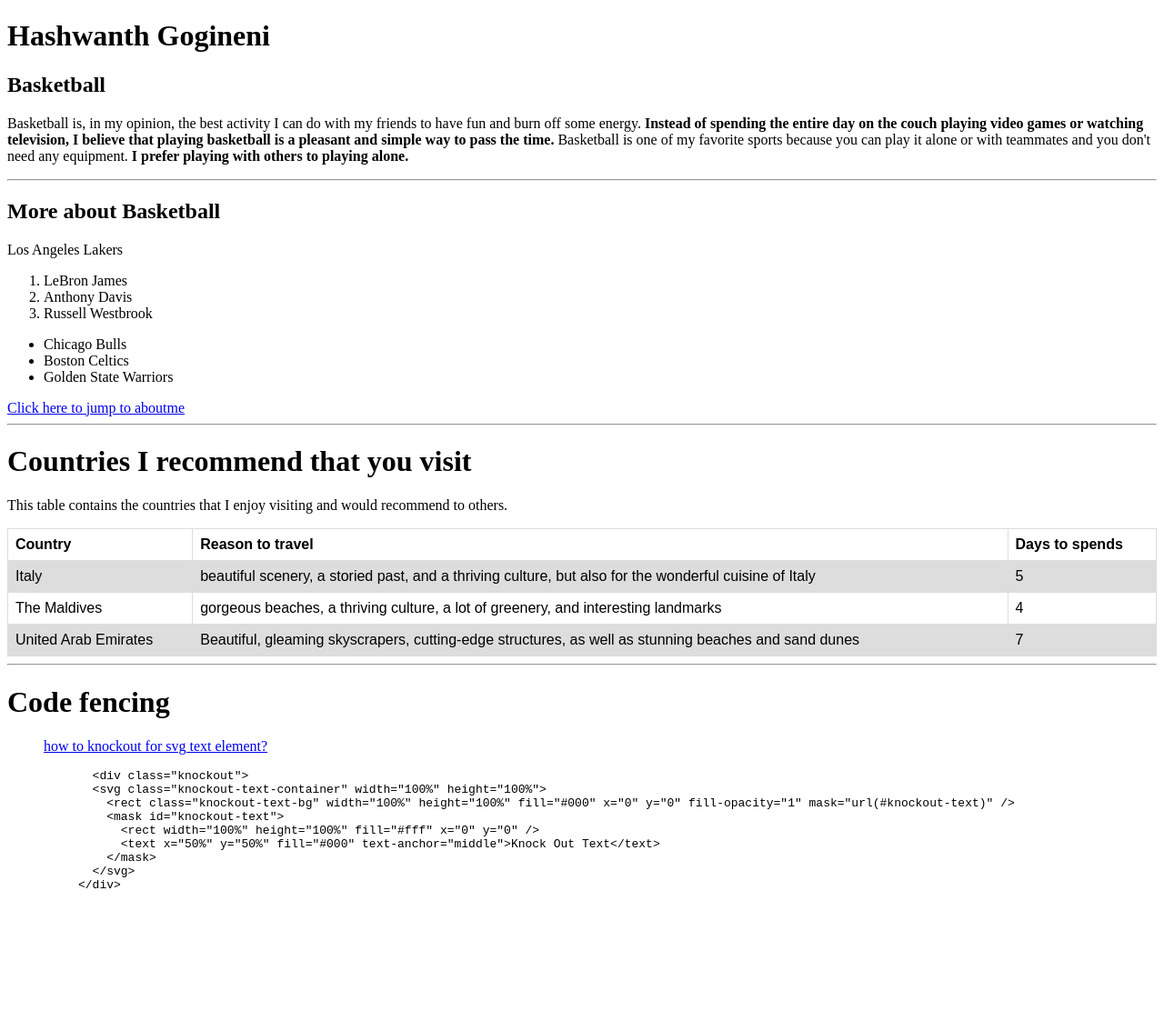
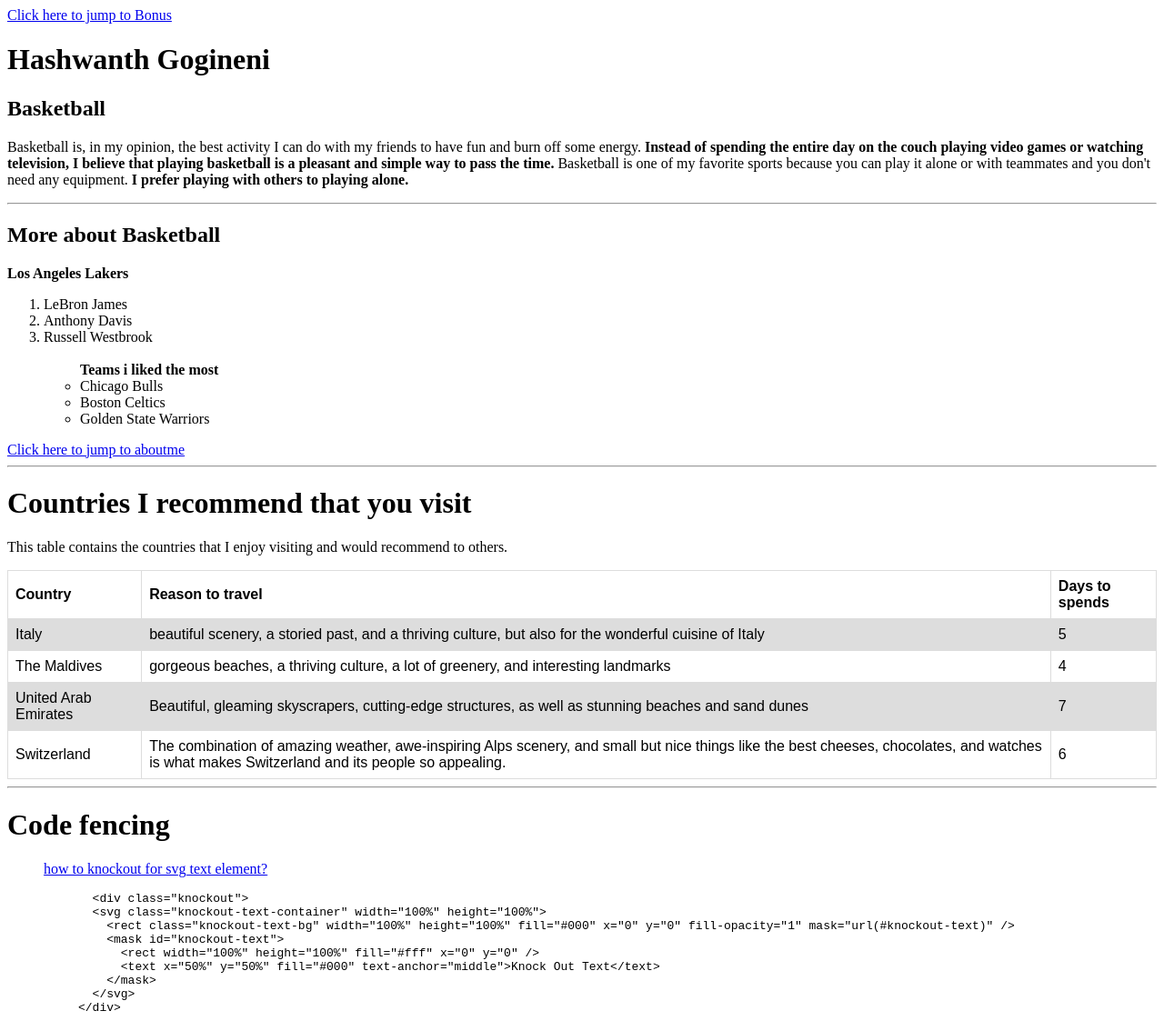
Before and after one commit to 44-563-Web-Apps-S23/44563-webapps-assignment-3-hashwanthgogineninwmissouri, a plain HTML site: page index.html in a window 1280 px wide. Shown: the whole page at 91% size. Before the commit the page ends 1009 px from the top, so only its background shows below. Drawn offline with Linux system fonts and the light colour scheme.

Commit message:
Add bonus, superhero image & modify index

```diff
--- a/index.html
+++ b/index.html
@@ -21,6 +21,7 @@ tr:nth-child(even) {
     <title>
         First HTML Assignment
     </title>
+    <a href="bonus.html">Click here to jump to Bonus</a>
     </head>
     <body>
         <h1>Hashwanth Gogineni</h1>
@@ -34,17 +35,20 @@ tr:nth-child(even) {
         </p>
         <hr>
         <h2>More about Basketball</h2>
-        <p>Los Angeles Lakers</p>
+        <strong>Los Angeles Lakers</strong>
         <ol>
             <li>LeBron James</li>
             <li>Anthony Davis</li>
             <li>Russell Westbrook</li>
+            <br>
+            <ul>
+                <strong>Teams i liked the most</strong>
+                <li>Chicago Bulls</li>
+                <li>Boston Celtics</li>
+                <li>Golden State Warriors</li>
+            </ul>
         </ol>
-        <ul>
-            <li>Chicago Bulls</li>
-            <li>Boston Celtics</li>
-            <li>Golden State Warriors</li>
-        </ul>
+
         <a href="aboutme.html">Click here to jump to aboutme</a>
         <hr>
         <h1>
@@ -74,6 +78,11 @@ tr:nth-child(even) {
               <td>Beautiful, gleaming skyscrapers, cutting-edge structures, as well as stunning beaches and sand dunes	</td>
               <td>7</td>
             </tr>
+            <tr>
+                <td>Switzerland</td>
+                <td>The combination of amazing weather, awe-inspiring Alps scenery, and small but nice things like the best cheeses, chocolates, and watches is what makes Switzerland and its people so appealing.</td>
+                <td>6</td>
+              </tr>
           </table>
           <hr>
           <h1>
```
Also changed, not shown: bonus.html (added, +27 -0 lines), superhero.jpg (added).
